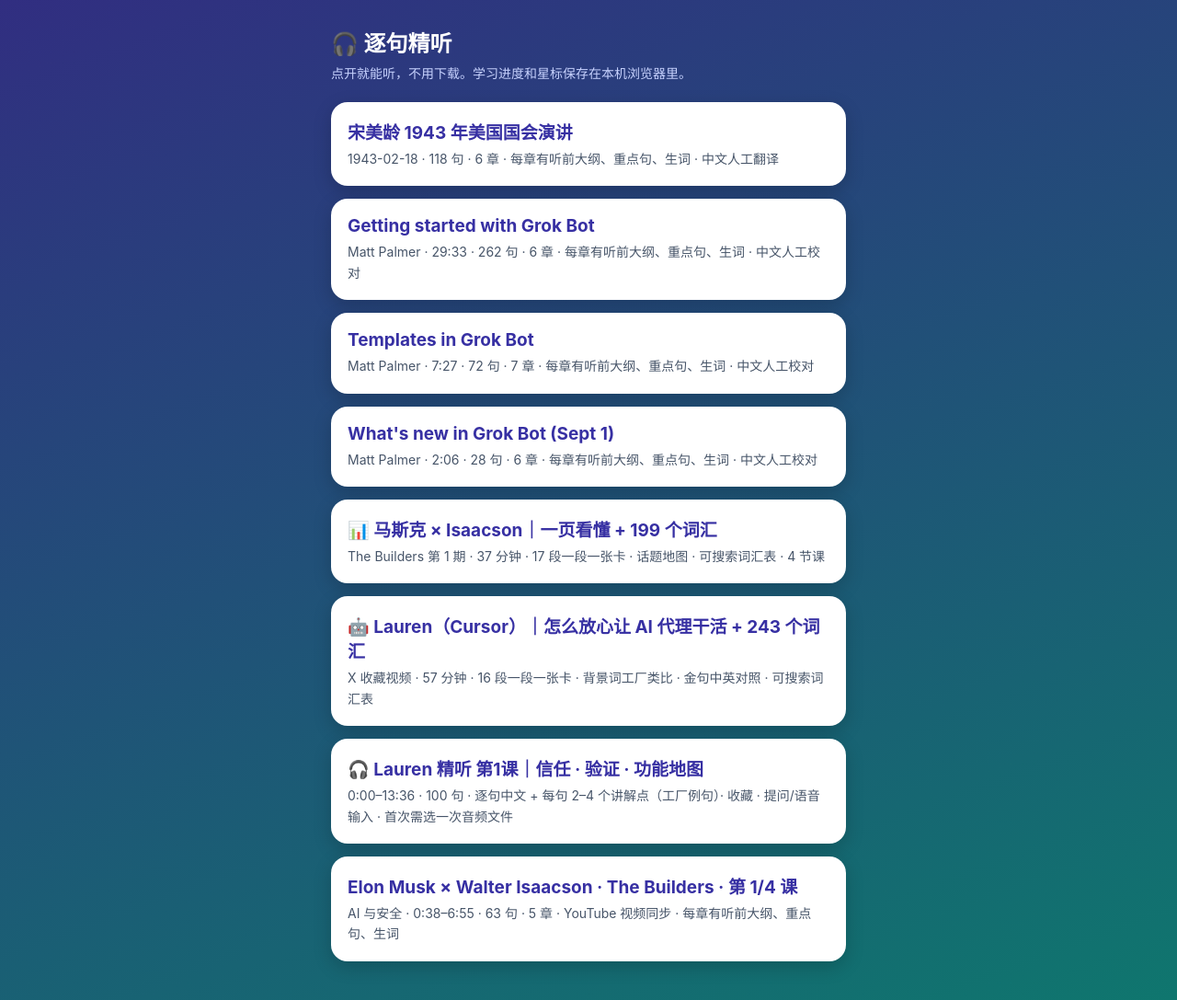
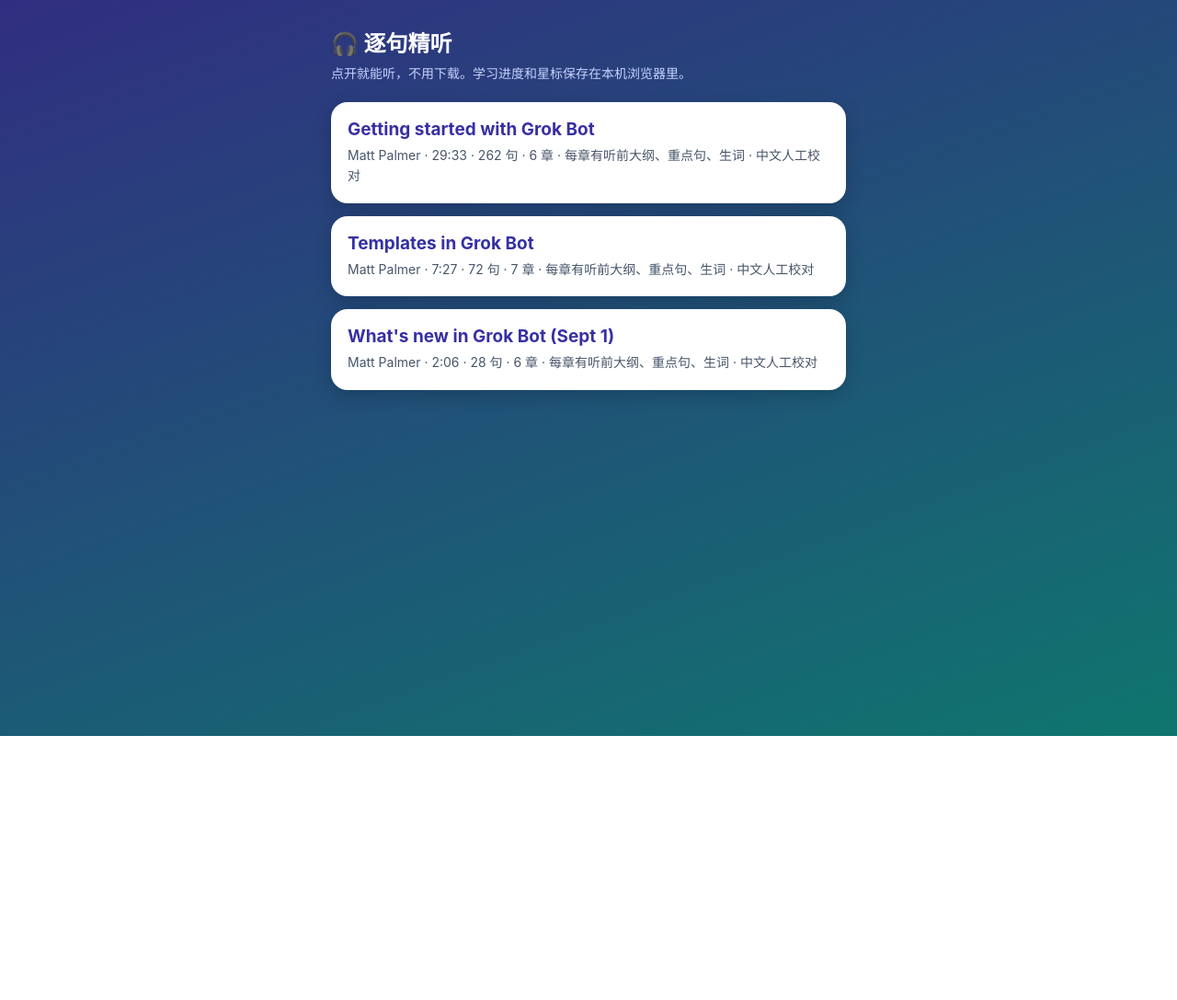
Before and after one commit to wzhen2208-ops/jingting, a plain HTML site: page index.html in a window 1280 px wide. Shown: the whole page at 92% size. After the commit the page ends 800 px from the top, so only its background shows below. Drawn offline with Linux system fonts and the light colour scheme.

Commit message:
hub: keep only Matt Palmer courses

```diff
--- a/index.html
+++ b/index.html
@@ -10,12 +10,7 @@
 a.c b{display:block;font-size:19px;margin-bottom:6px;color:#3730a3}a.c span{font-size:14px;color:#475569;line-height:1.6}
 </style></head><body><div class="w">
 <h1>🎧 逐句精听</h1><p class="s">点开就能听，不用下载。学习进度和星标保存在本机浏览器里。</p>
-<a class="c" href="soong1943.html"><b>宋美龄 1943 年美国国会演讲</b><span>1943-02-18 · 118 句 · 6 章 · 每章有听前大纲、重点句、生词 · 中文人工翻译</span></a>
 <a class="c" href="grokbot.html"><b>Getting started with Grok Bot</b><span>Matt Palmer · 29:33 · 262 句 · 6 章 · 每章有听前大纲、重点句、生词 · 中文人工校对</span></a>
 <a class="c" href="templates.html"><b>Templates in Grok Bot</b><span>Matt Palmer · 7:27 · 72 句 · 7 章 · 每章有听前大纲、重点句、生词 · 中文人工校对</span></a>
 <a class="c" href="whatsnew-0901.html"><b>What's new in Grok Bot (Sept 1)</b><span>Matt Palmer · 2:06 · 28 句 · 6 章 · 每章有听前大纲、重点句、生词 · 中文人工校对</span></a>
-<a class="c" href="musk-builders-guide.html"><b>📊 马斯克 × Isaacson｜一页看懂 + 199 个词汇</b><span>The Builders 第 1 期 · 37 分钟 · 17 段一段一张卡 · 话题地图 · 可搜索词汇表 · 4 节课</span></a>
-<a class="c" href="lauren-agents-guide.html"><b>🤖 Lauren（Cursor）｜怎么放心让 AI 代理干活 + 243 个词汇</b><span>X 收藏视频 · 57 分钟 · 16 段一段一张卡 · 背景词工厂类比 · 金句中英对照 · 可搜索词汇表</span></a>
-<a class="c" href="lauren-agents-1.html"><b>🎧 Lauren 精听 第1课｜信任 · 验证 · 功能地图</b><span>0:00–13:36 · 100 句 · 逐句中文 + 每句 2–4 个讲解点（工厂例句）· 收藏 · 提问/语音输入 · 首次需选一次音频文件</span></a>
-<a class="c" href="builders-musk-1.html"><b>Elon Musk × Walter Isaacson · The Builders · 第 1/4 课</b><span>AI 与安全 · 0:38–6:55 · 63 句 · 5 章 · YouTube 视频同步 · 每章有听前大纲、重点句、生词</span></a>
 </div></body></html>
```
